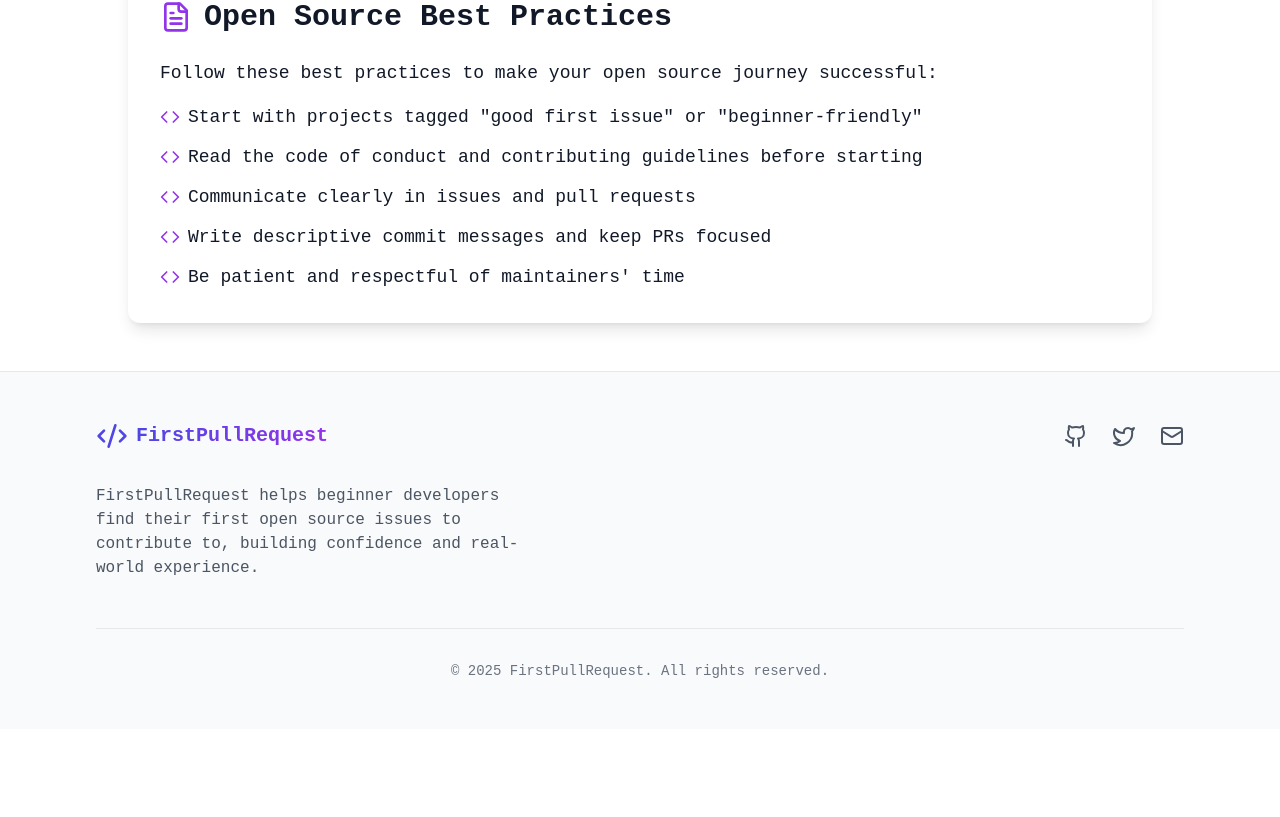
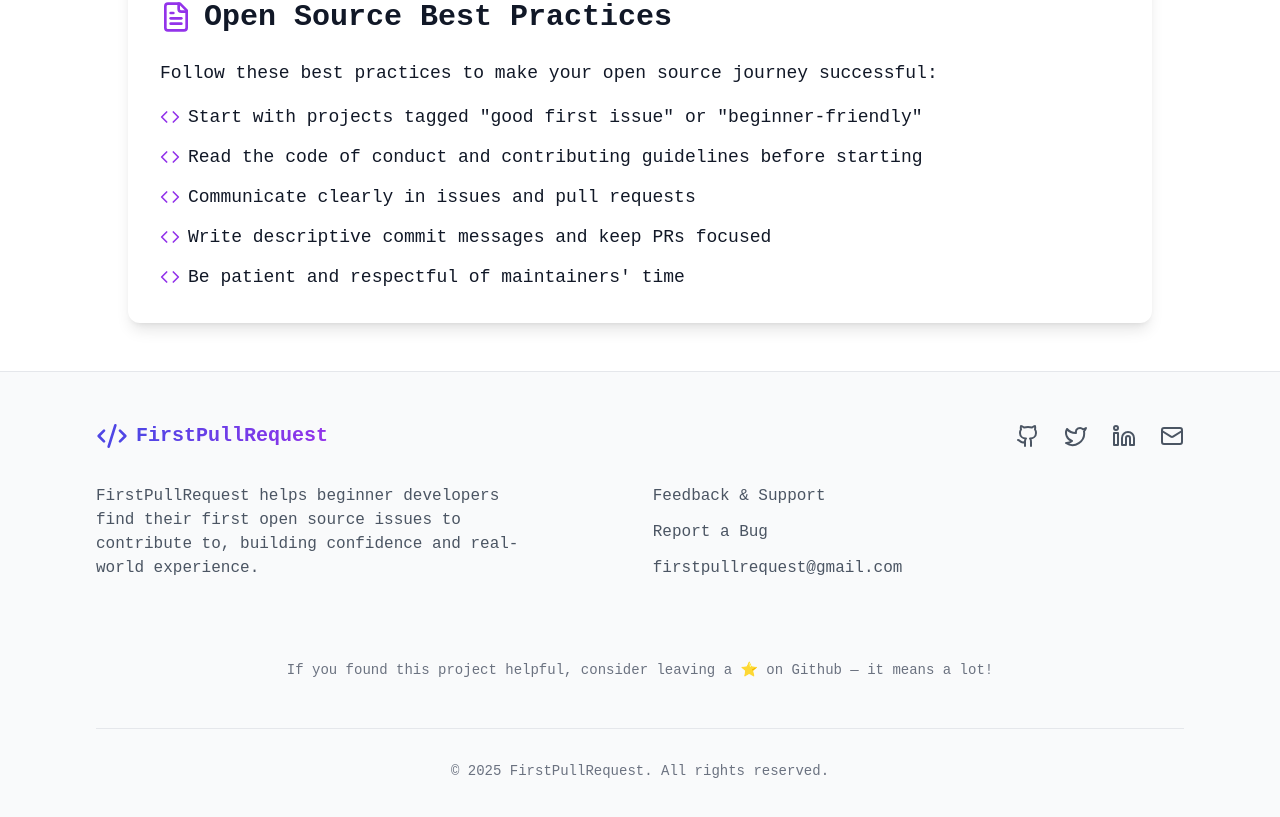
Before and after one commit to Rahulhanje/FirstPullRequest, a React (Vite) app: page /OpenSourceDocumentation in a window 1280 px wide. Shown: the part 3408-4225 px from the top of the page. Before the commit the page ends 4137 px from the top, so only its background shows below. Built offline with nearby package versions, Linux system fonts and the light colour scheme.

Commit message:
google forms updated

```diff
--- a/src/components/Footer.tsx
+++ b/src/components/Footer.tsx
@@ -1,5 +1,5 @@
 import React from 'react';
-import { Github, Twitter, Mail, Code2 } from 'lucide-react';
+import { Github, Twitter, Mail, Code2, Linkedin } from 'lucide-react';
 
 const Footer: React.FC = () => {
   return (
@@ -15,7 +15,7 @@ const Footer: React.FC = () => {
 
           <div className="flex space-x-6">
             <a
-              href="https://github.com"
+              href="https://github.com/Rahulhanje"
               target="_blank"
               rel="noopener noreferrer"
               className="text-gray-600 hover:text-indigo-600 dark:text-gray-400 dark:hover:text-indigo-400 transition-colors"
@@ -24,7 +24,7 @@ const Footer: React.FC = () => {
               <Github size={24} />
             </a>
             <a
-              href="https://twitter.com"
+              href="https://x.com/RahulHanje_"
               target="_blank"
               rel="noopener noreferrer"
               className="text-gray-600 hover:text-indigo-600 dark:text-gray-400 dark:hover:text-indigo-400 transition-colors"
@@ -33,7 +33,16 @@ const Footer: React.FC = () => {
               <Twitter size={24} />
             </a>
             <a
-              href="mailto:contact@FirstPullRequest.dev"
+              href="https://www.linkedin.com/in/rahul-hanje-b31812252/"
+              target="_blank"
+              rel="noopener noreferrer"
+              className="text-gray-600 hover:text-indigo-600 dark:text-gray-400 dark:hover:text-indigo-400 transition-colors"
+              aria-label="Twitter"
+            >
+              <Linkedin size={24} />
+            </a>
+            <a
+              href="mailto:firstpullrequest@gmail.com"
               className="text-gray-600 hover:text-indigo-600 dark:text-gray-400 dark:hover:text-indigo-400 transition-colors"
               aria-label="Email"
             >
@@ -49,34 +58,36 @@ const Footer: React.FC = () => {
             </p>
           </div>
 
-          <div className="grid grid-cols-2 sm:grid-cols-3 gap-8">
+          <div className="grid grid-cols-1 sm:grid-cols-2 gap-8">
 
 
-            {/* <div>
-              <h3 className="text-sm font-semibold text-gray-900 dark:text-white uppercase tracking-wider mb-4">
-                Community
-              </h3>
+            <div>
+
               <ul className="space-y-3">
                 <li>
-                  <a href="https://discord.gg/FirstPullRequest" target="_blank" rel="noopener noreferrer" className="text-gray-600 hover:text-indigo-600 dark:text-gray-400 dark:hover:text-indigo-400 transition-colors">
-                    Discord
+                  <a href="https://docs.google.com/forms/d/e/1FAIpQLSeD6rIgd8hXPIGUPgv7co5LcE_6xy2Dy5rWpvpIu0sqp60Raw/viewform?usp=dialog" target="_blank" rel="noopener noreferrer" className="text-gray-600 hover:text-indigo-600 dark:text-gray-400 dark:hover:text-indigo-400 transition-colors">
+                    Feedback & Support
                   </a>
                 </li>
                 <li>
-                  <a href="https://twitter.com/FirstPullRequest" target="_blank" rel="noopener noreferrer" className="text-gray-600 hover:text-indigo-600 dark:text-gray-400 dark:hover:text-indigo-400 transition-colors">
-                    Twitter
+                  <a href="https://docs.google.com/forms/d/e/1FAIpQLSfFSxQFRuMuO1Cv9vhqoiRCornBXKgW3Rm6YqnEStd2k9pn6Q/viewform?usp=dialog" target="_blank" rel="noopener noreferrer" className="text-gray-600 hover:text-indigo-600 dark:text-gray-400 dark:hover:text-indigo-400 transition-colors">
+                    Report a Bug
                   </a>
                 </li>
                 <li>
-                  <a href="#" target="_blank" rel="noopener noreferrer" className="text-gray-600 hover:text-indigo-600 dark:text-gray-400 dark:hover:text-indigo-400 transition-colors">
-                    Github
+                  <a href="https://docs.google.com/forms/d/e/1FAIpQLSfFSxQFRuMuO1Cv9vhqoiRCornBXKgW3Rm6YqnEStd2k9pn6Q/viewform?usp=dialog" target="_blank" rel="noopener noreferrer" className="text-gray-600 hover:text-indigo-600 dark:text-gray-400 dark:hover:text-indigo-400 transition-colors">
+                  firstpullrequest@gmail.com
                   </a>
                 </li>
+
               </ul>
             </div>
-             */}
+
 
           </div>
+        </div>
+        <div className='mt-12  dark:border-gray-800 pt-8 text-center text-gray-500 dark:text-gray-400 text-sm'>
+        <p>If you found this project helpful, consider leaving a ⭐ on <a href="https://github.com/Rahulhanje/FirstPullRequest">Github</a> — it means a lot!</p>
         </div>
 
         <div className="mt-12 border-t border-gray-200 dark:border-gray-800 pt-8 text-center text-gray-500 dark:text-gray-400 text-sm">
```
